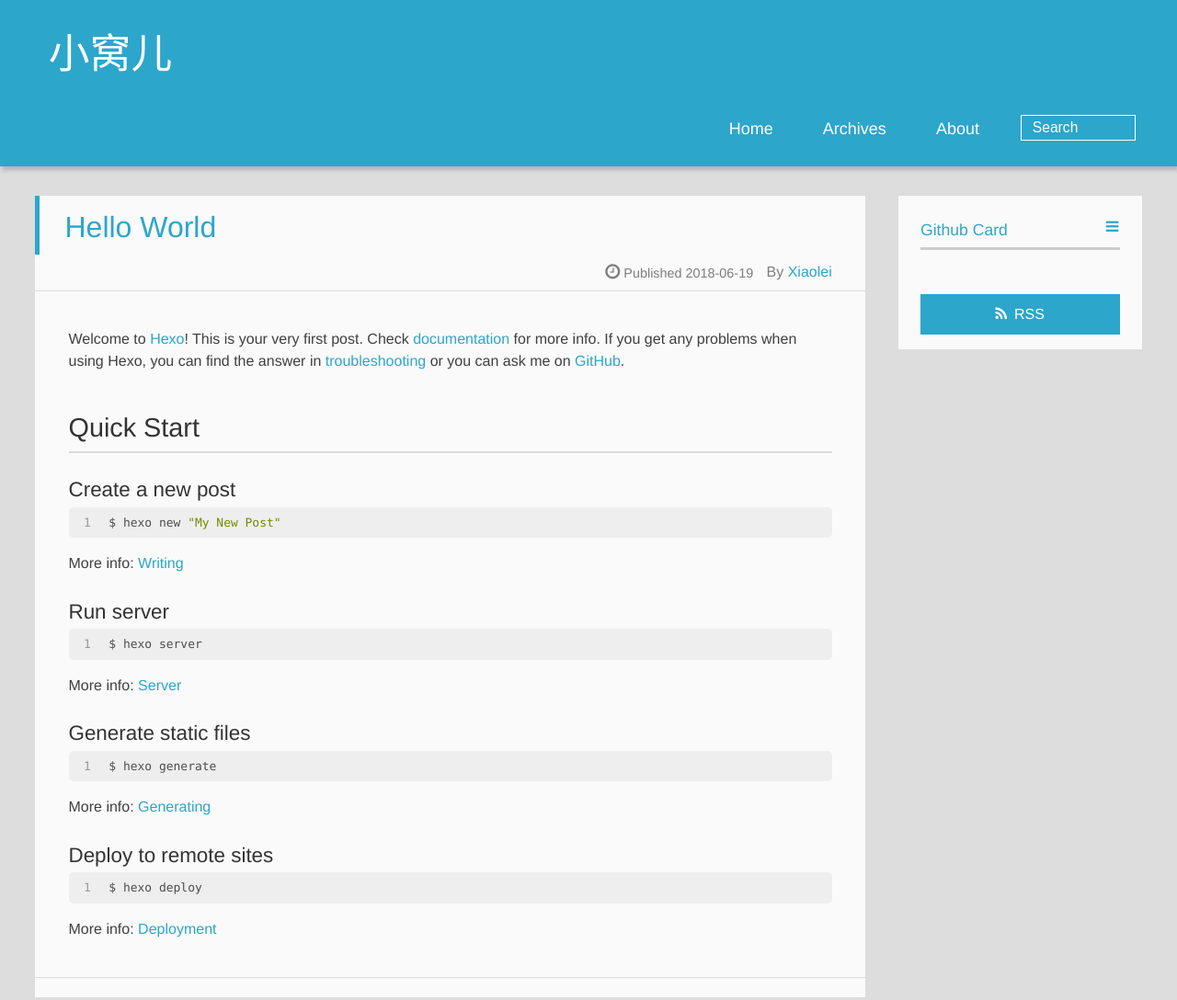
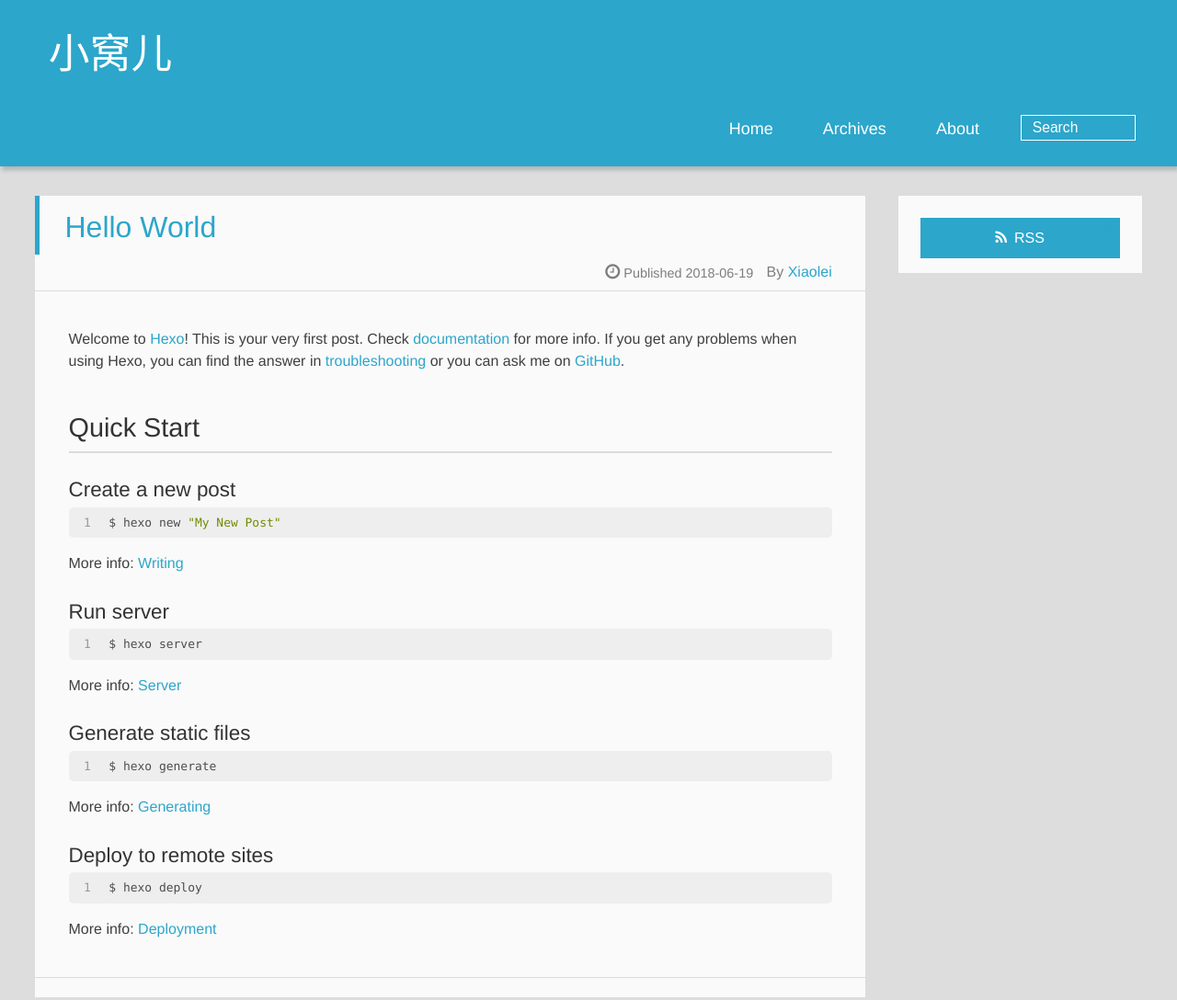
Before and after one commit to sjzlei1989/sjzlei1989.github.io, a plain HTML site: page index.html in a window 1280 px wide. Shown: the top 1088 px of the page at 92% size. Drawn offline with Linux system fonts and the light colour scheme; a script that the page names is missing.

Commit message:
Site updated: 2018-06-19 14:06:28

```diff
--- a/index.html
+++ b/index.html
@@ -134,15 +134,6 @@
 <div id="asidepart">
 <div class="closeaside"><a class="closebutton" href="#" title="Hide Sidebar"></a></div>
 <aside class="clearfix">
-
-
-<div class="github-card">
-<p class="asidetitle">Github Card</p>
-<div class="github-card" data-github="sjzlei1989" data-theme="medium"></div>
-<script type="text/javascript" src="//cdn.jsdelivr.net/github-cards/latest/widget.js" ></script>
-</div>
-
-
 
 
 
```
Also changed, not shown: 2018/06/19/hello-world/index.html (+0 -9 lines).
